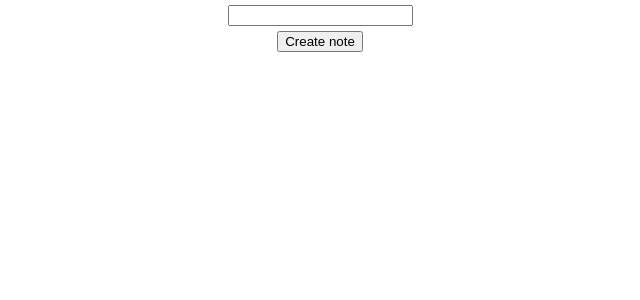
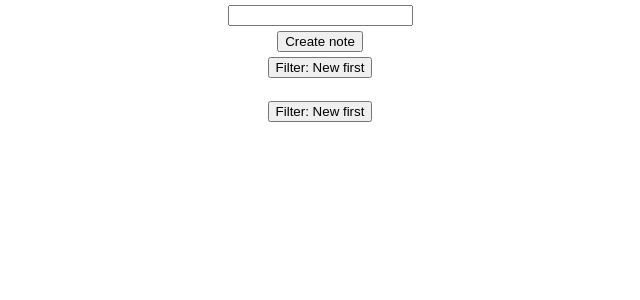
Before and after one commit to hlibm24/notes-app, a React (Vite) app: page / in a window 1280 px wide. Shown: the top 300 px of the page, without its empty margins (320-960 px from the left). Built offline with nearby package versions, Linux system fonts and the light colour scheme.

Commit message:
feat: add sorting filter for notes and favorites

```diff
--- a/src/App.tsx
+++ b/src/App.tsx
@@ -11,6 +11,7 @@ import {useSearch} from './hooks/useSearch';
 import {useNote} from './hooks/useNoteItem';
 import {useNotes} from './hooks/useNotes';
 import { useDropdown } from './hooks/useDropdown';
+import { useDropdownFilter } from './hooks/useDropdownFilter';
 
 
 
@@ -18,6 +19,8 @@ function App() {
   const {searchText, setSearchText} = useSearch();
   const {editedId, setEditedId, setNotes, createNote, notes} = useNotes();
   const {deleteNote, updateTitle, updateText,toggleFavorite} = useNote(setNotes);
+  const {sortType: notesSortType, setSortType: setNotesSortType, isOpen: notesIsOpen, toggle: notesToggle, ref: notesRef} = useDropdownFilter();
+  const {sortType: favSortType, setSortType: setFavSortType, isOpen: favIsOpen, toggle: favToggle, ref: favRef} = useDropdownFilter();
 
   const {openDropdown, toggleDropdown} = useDropdown();
 
@@ -53,6 +56,12 @@ function App() {
           onNoteClick={setSelectedNoteId}
           openDropdown={openDropdown}
           toggleDropdown={toggleDropdown}
+
+          sortType={favSortType}
+          setSortType={setFavSortType}
+          isOpen={favIsOpen}
+          toggle={favToggle}
+          ref={favRef}
           />
 
           <NotesSection
@@ -65,6 +74,12 @@ function App() {
           onNoteClick={setSelectedNoteId}
           openDropdown={openDropdown}
           toggleDropdown={toggleDropdown}
+
+          sortType={notesSortType}
+          setSortType={setNotesSortType}
+          isOpen={notesIsOpen}
+          toggle={notesToggle}
+          ref={notesRef}
           />
       </div>
 
--- /dev/null
+++ b/src/components/DropdownFilter.tsx
@@ -0,0 +1,36 @@
+import {type SortType} from "../hooks/useDropdownFilter";
+
+interface DropdownFilterProps {
+    sortType: SortType;
+    setSortType: (type: SortType) => void;
+    isOpen: boolean;
+    toggle: () => void;
+    ref: React.RefObject<HTMLDivElement | null>;
+}
+
+function DropdownFilter ({sortType, setSortType, isOpen, toggle, ref}:DropdownFilterProps) {
+
+    return (
+        <>
+            <button className="dropdownFilter-btn"
+            onClick={toggle}>Filter: {sortType === 'newest' ? 'New first' : 'Old first'}</button>
+            {isOpen && (
+                <div className="dropdownFilter"
+                ref={ref}>
+                    <button className="newFirst-btn"
+                    onClick={()=> {
+                    setSortType('newest')
+                    toggle()
+                    }}>New first</button>
+                    <button className="oldFirst-btn"
+                    onClick={()=> {
+                    setSortType('oldest')
+                    toggle()
+                    }}>Old first</button>
+                </div>
+            )}
+        </>
+    )
+}
+
+export default DropdownFilter;
--- a/src/components/Favorites.tsx
+++ b/src/components/Favorites.tsx
@@ -2,6 +2,9 @@ import type { OpenDropdown } from '../hooks/useDropdown';
 import type { Note } from '../types/note';
 
 import DropdownMenu from './DropdownMenu';
+
+import type {SortType} from '../hooks/useDropdownFilter'
+import DropdownFilter from '../components/DropdownFilter';
 
 interface FavoritesProps {
     favList: Note[];
@@ -13,15 +16,35 @@ interface FavoritesProps {
     onNoteClick: (id: number | null) => void;
     openDropdown: OpenDropdown;
     toggleDropdown: (id: number, sourse: 'notes' | 'favorites') => void;
+
+    sortType: SortType;
+    setSortType: (type: SortType)=> void;
+    isOpen: boolean;
+    toggle: ()=> void;
+    ref: React.RefObject<HTMLDivElement | null>;
 }
 
 
-function Favorites({favList, updateTitle, editedId, setEditedId, deleteNote, toggleFavorite, onNoteClick, openDropdown, toggleDropdown}: FavoritesProps) {
+function Favorites({favList, updateTitle, editedId, setEditedId, deleteNote, toggleFavorite, onNoteClick, openDropdown, toggleDropdown, sortType, setSortType, isOpen, toggle, ref}: FavoritesProps) {
 
+  const sortedFavs = [...favList].sort((a, b)=> {
+    if(sortType === 'newest') return b.id - a.id;
+    return a.id - b.id
+  })
 
   return (
+    <div className='favList-container'>
+      <div className='tool-btns'>
+        <DropdownFilter
+        sortType={sortType}
+        setSortType={setSortType}
+        isOpen={isOpen}
+        toggle={toggle}
+        ref={ref}
+        />
+      </div>
       <ul className='fav-notes'>
-      {favList.map(note=> (
+      {sortedFavs.map(note=> (
           <li key={note.id} onClick={()=> onNoteClick(note.id)}>
             {editedId === note.id ? (
               <input type="text"
@@ -46,7 +69,8 @@ function Favorites({favList, updateTitle, editedId, setEditedId, deleteNote, tog
             sourse='favorites'/>
           </li>
         ))}
-    </ul>
+      </ul>
+    </div>
   )
 }
 
--- a/src/components/NotesSection.tsx
+++ b/src/components/NotesSection.tsx
@@ -3,6 +3,10 @@ import type {Note} from '../types/note'
 
 import DropdownMenu from './DropdownMenu';
 import type { OpenDropdown } from '../hooks/useDropdown';
+
+import type {SortType,} from '../hooks/useDropdownFilter';
+import DropdownFilter from '../components/DropdownFilter'
+
 
 interface NotesSectionProps {
     filteredNotes: Note[];
@@ -14,9 +18,14 @@ interface NotesSectionProps {
     onNoteClick: (id: number | null)=> void;
     openDropdown: OpenDropdown;
     toggleDropdown: (id: number, sourse: 'notes' | 'favorites') => void;
+    setSortType: (type: SortType) => void;
+    sortType: SortType;
+    isOpen: boolean;
+    toggle: ()=> void;
+    ref: React.RefObject<HTMLDivElement | null>;
 }
 
-function NotesSection({filteredNotes, editedId, setEditedId, updateTitle, deleteNote, toggleFavorite, onNoteClick, openDropdown, toggleDropdown}: NotesSectionProps) {
+function NotesSection({filteredNotes, editedId, setEditedId, updateTitle, deleteNote, toggleFavorite, onNoteClick, openDropdown, toggleDropdown, setSortType, sortType, isOpen, toggle, ref}: NotesSectionProps) {
 
   const inputRef = useRef<HTMLInputElement>(null);
 
@@ -27,10 +36,25 @@ function NotesSection({filteredNotes, editedId, setEditedId, updateTitle, delete
   }, [editedId])
 
 
+  const sortedNotes = [...filteredNotes].sort((a, b)=> {
+    if(sortType === 'newest') return b.id - a.id;
+    return a.id - b.id
+  })
+
   return (
-        <ul className='note-list'>
+      <div className='notesList-container'>
+        <div className='tool-btns'>
+          <DropdownFilter
+          sortType={sortType}
+          setSortType={setSortType}
+          isOpen={isOpen}
+          toggle={toggle}
+          ref={ref}
+          />
+        </div>
+        <ul className='notes-list'>
 
-          {filteredNotes.map(note=> (
+          {sortedNotes.map(note=> (
             <li key={note.id} onClick={()=> onNoteClick(note.id)}>
 
               {editedId === note.id ? (
@@ -58,6 +82,7 @@ function NotesSection({filteredNotes, editedId, setEditedId, updateTitle, delete
             </li>
           ))}
         </ul>
+      </div>
     )
 }
 
--- /dev/null
+++ b/src/hooks/useDropdownFilter.ts
@@ -0,0 +1,30 @@
+import {useState, useEffect, useRef} from 'react';
+
+export type SortType = 'newest' | 'oldest';
+
+export function useDropdownFilter () {
+    const [sortType, setSortType] = useState<SortType>('newest');
+    const [isOpen, setIsOpen] = useState(false);
+
+    const toggle = () => setIsOpen(!isOpen);
+
+    const ref = useRef<HTMLDivElement>(null)
+
+
+    useEffect(()=> {
+        const handleClickOutside = (event: MouseEvent) => {
+            if(ref.current && !ref.current.contains(event.target as Node)) {
+                setIsOpen(false);
+            }
+        }
+        document.addEventListener('mousedown', handleClickOutside);
+        return () => document.removeEventListener('mousedown', handleClickOutside)
+    }, [])
+
+    return {sortType,
+        setSortType,
+        isOpen,
+        toggle,
+        ref,
+    };
+}
```
